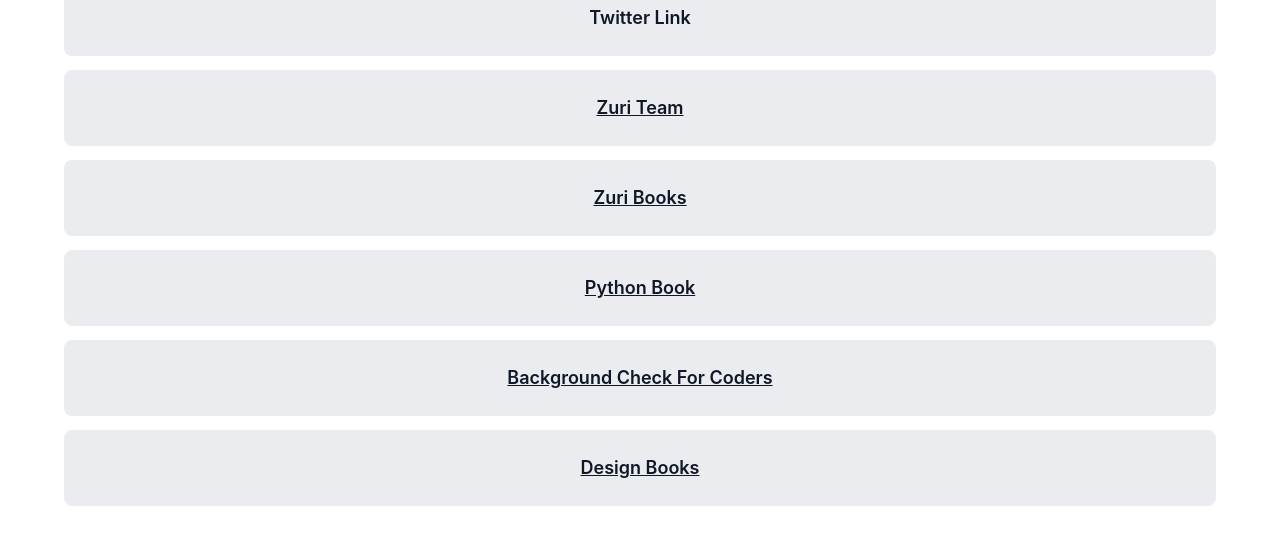
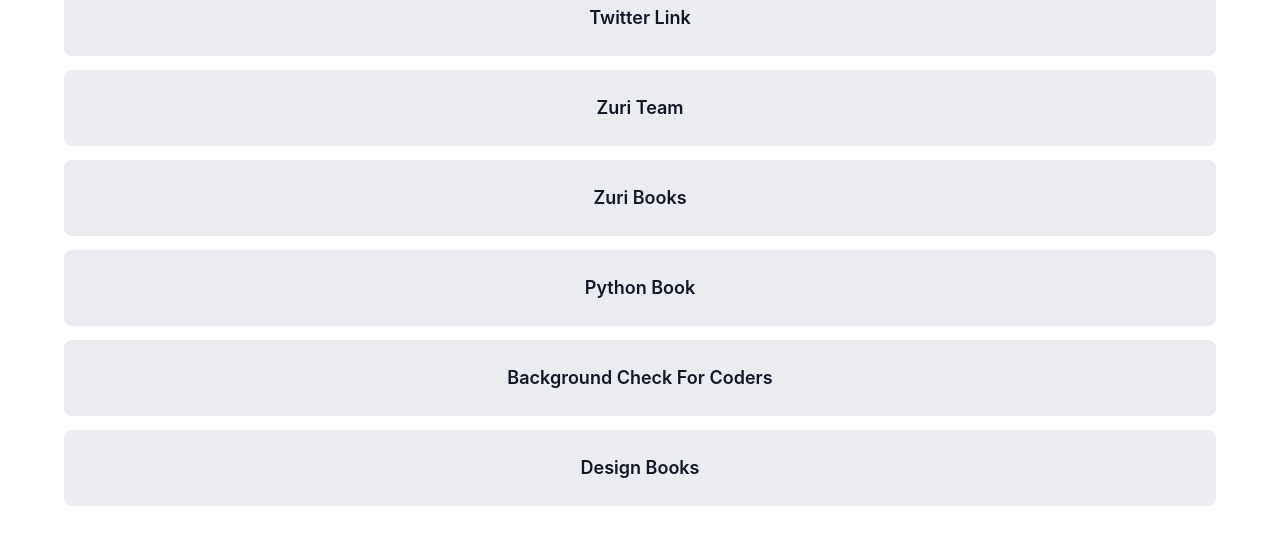
Before and after one commit to fortuneonyeka/hng-stage1, a React (Create React App) app: page / in a window 1280 px wide. Shown: the part 206-750 px from the top of the page. Built offline with nearby package versions, Linux system fonts and the light colour scheme.

Commit message:
update link styling

```diff
--- a/src/App.css
+++ b/src/App.css
@@ -78,7 +78,7 @@
   align-items: center;
   padding: 24px;
   margin: auto;
-
+ text-decoration: none;
   width: 1152px;
   height: 76px;
 
--- a/src/assets/links/links.js
+++ b/src/assets/links/links.js
@@ -1,5 +1,5 @@
 export const projectLinks = [
-  { name: "Twitter Link", id: "twitter", link: "https://twitter.com/FortuneOnyeka" },
+  { name: "Twitter Link", id: "twitter", url: "https://twitter.com/FortuneOnyeka" },
   { name: "Zuri Team", id: "btn__zuri", url: "https://training.zuri.team/" },
   { name: "Zuri Books", id: "books", url: "http://books.zuri.team" },
   {
```
Also changed, not shown: src/assets/images/Icongithub.png (added), src/assets/images/slackslack.png (added).
